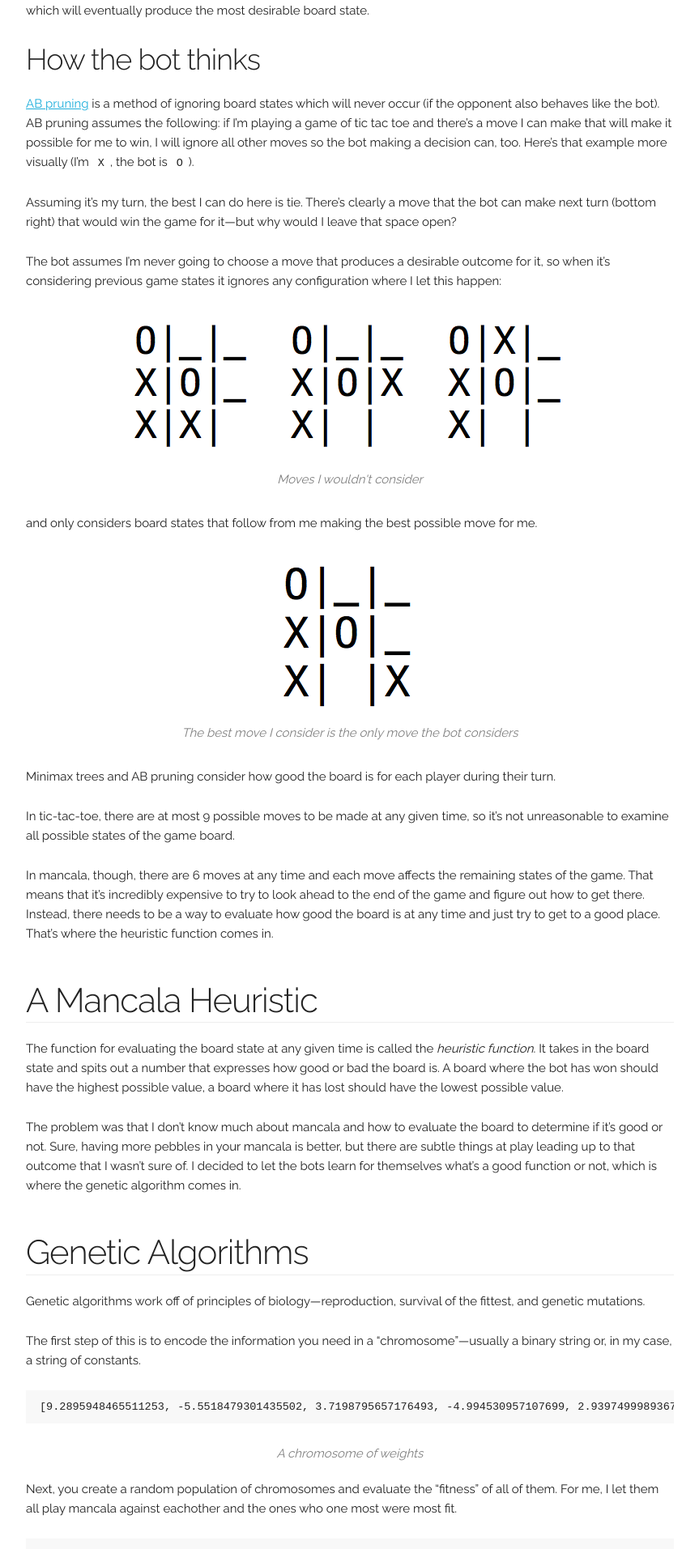
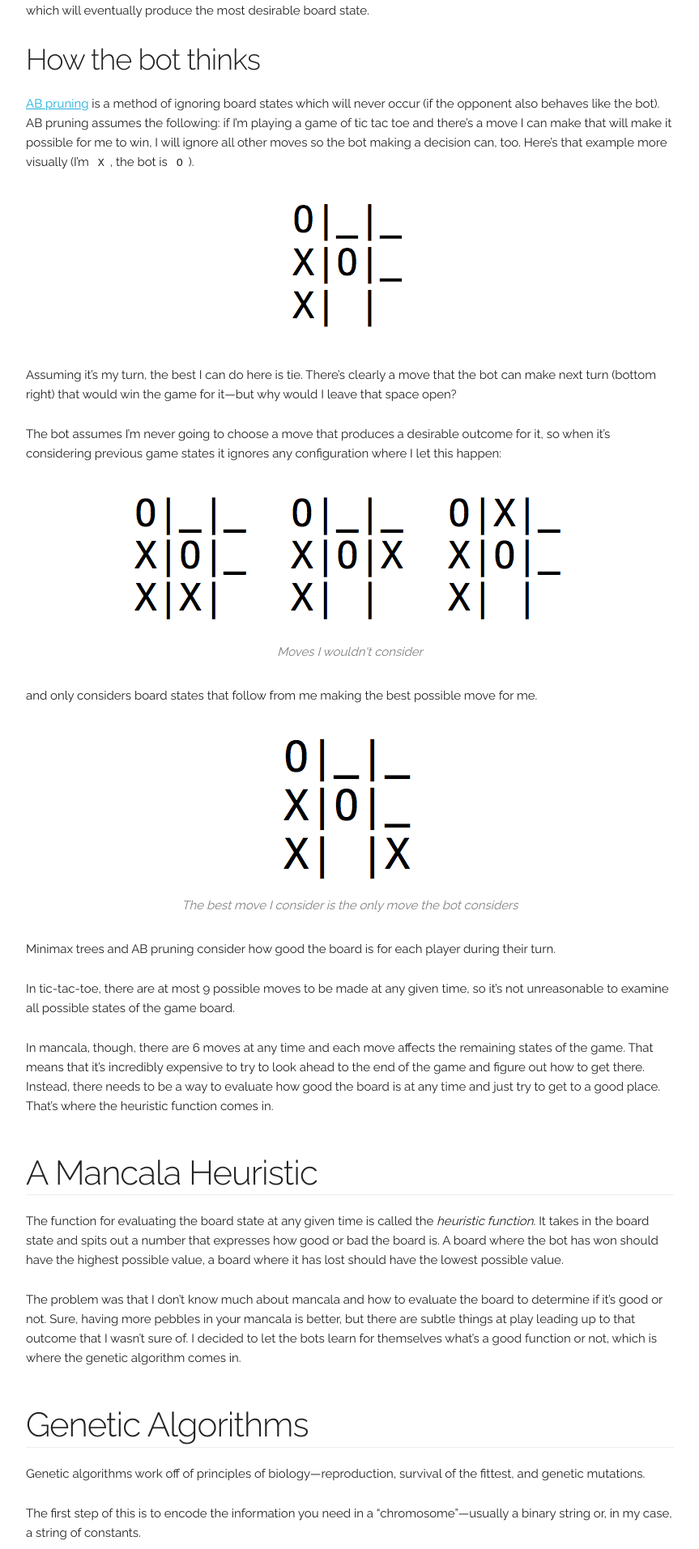
Before and after one commit to anderoonies/anderoonies.github.io, a Jekyll site: the page built from _posts/2016-04-22-how-to-train-your-mancala-bot.md, in a window 1280 px wide. Shown: the part 464-2377 px from the top of the page at 81% size, without its empty margins (208-1071 px from the left). Built offline with Jekyll 4.4.1, drawn with Linux system fonts in a browser that asks for light colours; nearby versions of some CDN libraries.

Commit message:
add email, update mancala image

```diff
--- a/_posts/2016-04-22-how-to-train-your-mancala-bot.md
+++ b/_posts/2016-04-22-how-to-train-your-mancala-bot.md
@@ -1,7 +1,7 @@
 ---
 layout: post
 title:  How To Train Your Mancala Bot
-excerpt: Using genetic algorithms to beat me in a game
+excerpt: Using genetic algorithms to beat me in a game.
 ---
 
 I spent the past week goofing around with genetic algorithms to develop a heuristic for evaluating a mancala board for more successful move selection.
@@ -17,12 +17,13 @@ The bot uses a minimax tree to select the next move, meaning it chooses the move
 AB pruning assumes the following: if I'm playing a game of tic tac toe and there's a move I can make that will make it possible for me to win, I will ignore all other moves so the bot making a decision can, too.
 Here's that example more visually (I'm `X`, the bot is `O`).
 
-
+<div class="image-feature">
+  <img src="/projects/mancala/board-state.png">
+</div>
 
 Assuming it's my turn, the best I can do here is tie. There's clearly a move that the bot can make next turn (bottom right) that would win the game for it—but why would I leave that space open?
 
 The bot assumes I'm never going to choose a move that produces a desirable outcome for it, so when it's considering previous game states it ignores any configuration where I let this happen:
-
 
 <div class="image-feature">
   <img src="/projects/mancala/bad-moves.png">
```
Also changed, not shown: about/index.md (+2 -0 lines).
